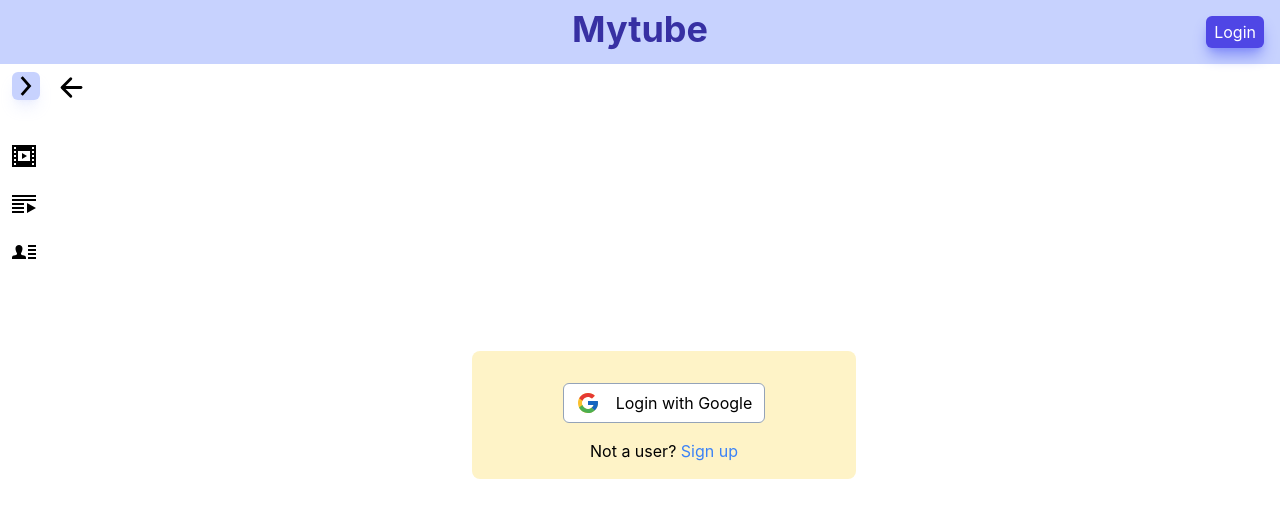
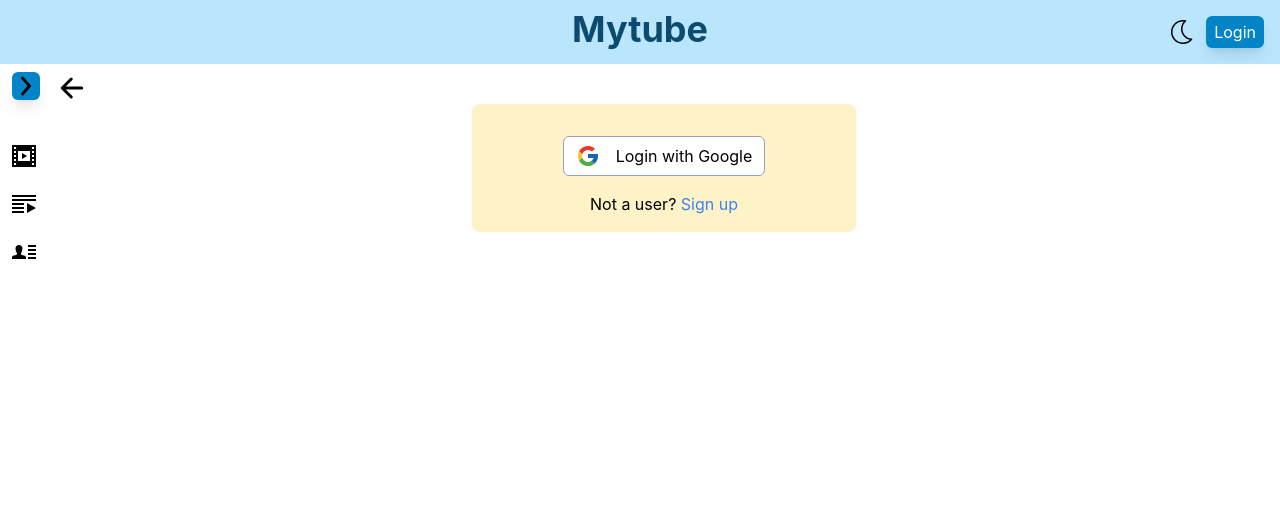
Before and after one commit to abhinav-raman/MyTube, a Next.js app: page /login in a window 1280 px wide. Shown: the top 518 px of the page. Built offline with nearby package versions, Linux system fonts and the light colour scheme.

Commit message:
Added dark theme support

```diff
--- a/components/Header.tsx
+++ b/components/Header.tsx
@@ -3,9 +3,15 @@ import { useRouter } from "next/router";
 import { useContext } from "react";
 import { LoggedInContext } from "../context/LoggedInContext";
 import { logOut } from "../firebase/firebase-auth";
+import { ThemeContext, THEMES } from "../context/ThemeContext";
+
+import darkThemeIcon from "../assets/images/dark-theme-icon.svg";
+import lightThemeIcon from "../assets/images/light-theme-icon.svg";
+import Image from "next/image";
 
 const Header = () => {
 	const router = useRouter();
+	const themeContext = useContext(ThemeContext);
 	const { isLoggedIn, setIsLoggedIn } = useContext(LoggedInContext);
 
 	const logoutHandler = async () => {
@@ -18,16 +24,38 @@ const Header = () => {
 		}
 	};
 
+	const toggleThemeHandler = () => {
+		themeContext.setCurrentTheme(
+			themeContext.currentTheme === THEMES.DARK ? THEMES.LIGHT : THEMES.DARK
+		);
+	};
+
 	return (
-		<header className="fixed flex justify-center w-full h-16 bg-indigo-200 z-10">
-			<h1 className="text-4xl font-bold cursor-pointer my-[9px] text-indigo-800">
+		<header className="fixed flex justify-center w-full h-16 bg-sky-200 dark:bg-sky-900 z-10">
+			<h1 className="text-4xl font-bold cursor-pointer my-[9px] text-sky-900 dark:text-white">
 				<Link href="/">
 					<a>Mytube</a>
 				</Link>
 			</h1>
-			<div className="h-max absolute right-4 my-4">
+			<div className="h-max absolute right-4 my-4 flex">
+				<button onClick={toggleThemeHandler} className="h-8 w-8 p-1 mr-2">
+					{themeContext.currentTheme === THEMES.DARK ? (
+						<Image
+							src={lightThemeIcon}
+							alt="light-theme-icon"
+							layout="responsive"
+						/>
+					) : (
+						<Image
+							src={darkThemeIcon}
+							alt="dark-theme-icon"
+							layout="responsive"
+              className="text-sky-200"
+						/>
+					)}
+				</button>
 				<button
-					className="h-8 px-2 rounded-md bg-indigo-600 hover:bg-indigo-600/75 text-white shadow-lg shadow-indigo-400"
+					className="h-8 px-2 rounded-md bg-sky-600 hover:bg-sky-600/75 text-white shadow-lg dark:hover:bg-sky-600/75"
 					onClick={() => (isLoggedIn ? logoutHandler() : router.push("/login"))}
 				>
 					{isLoggedIn ? "Logout" : "Login"}
--- a/components/Layout.tsx
+++ b/components/Layout.tsx
@@ -1,13 +1,22 @@
+import { useContext } from "react";
+import { ThemeContext } from "../context/ThemeContext";
 import Header from "./Header";
 import Sidebar from "./Sidebar";
+import { THEMES } from "../context/ThemeContext";
 
 const Layout = ({ children }: any) => {
+	const themeContext = useContext(ThemeContext);
+
 	return (
-		<>
+		<div
+			className={`min-h-screen antialiased ${
+				themeContext.currentTheme === THEMES.DARK ? "dark" : "light"
+			}`}
+		>
 			<Header />
 			<Sidebar />
 			{children}
-		</>
+		</div>
 	);
 };
 
--- a/components/Sidebar.tsx
+++ b/components/Sidebar.tsx
@@ -14,13 +14,14 @@ const Sidebar = () => {
 	const { isExpanded, invertIsExpanded } = useContext(SideBarContext);
 	return (
 		<div
-			className={`fixed min-h-screen mt-16 transition-all ${
+			className={`fixed min-h-screen mt-16 transition-all  ${
 				isExpanded ? "w-64" : "w-12"
 			}`}
 		>
 			<div className="flex w-full justify-end items-center mb-6">
 				<button
-					className={`w-7 h-7 text-center bg-indigo-200 hover:bg-indigo-200/75 m-2 p-1 rounded-md shadow-lg shadow-indigo-300/20`}
+					className={`w-7 h-7 text-center bg-sky-600 hover:bg-sky-600/75
+             m-2 p-1 rounded-md shadow-lg`}
 					onClick={invertIsExpanded}
 				>
 					<Image
@@ -36,8 +37,10 @@ const Sidebar = () => {
 					<Link href="/">
 						<a
 							title="Videos"
-							className={`flex p-2 hover:bg-indigo-200 hover:shadow-lg shadow-indigo-200/20 cursor-pointer rounded-r-lg ${
-								router.asPath === "/" ? "bg-indigo-200 shadow-lg" : ""
+							className={`flex p-2 hover:bg-sky-200/80 hover:dark:bg-sky-800/80 hover:shadow-lg shadow-sky-800/20 cursor-pointer rounded-r-lg ${
+								router.asPath === "/"
+									? "bg-sky-200 dark:bg-sky-800 shadow-2xl"
+									: ""
 							}`}
 						>
 							<div className="h-8 w-8 p-1">
@@ -45,11 +48,11 @@ const Sidebar = () => {
 									src={videoIcon}
 									layout="responsive"
 									alt="video"
-									className="fill-indigo-200"
+									className="fill-sky-200"
 								/>
 							</div>
 							{isExpanded && (
-								<p className="ml-2 text-lg font-medium text-indigo-800">
+								<p className="ml-2 text-lg font-medium text-sky-800 dark:text-white">
 									Videos
 								</p>
 							)}
@@ -60,15 +63,17 @@ const Sidebar = () => {
 					<Link href="/playlists">
 						<a
 							title="Playlists"
-							className={`flex p-2 hover:bg-indigo-200 hover:shadow-lg shadow-indigo-200/20 cursor-pointer rounded-r-lg ${
-								router.asPath === "/playlists" ? "bg-indigo-200 shadow-lg" : ""
+							className={`flex p-2 hover:bg-sky-200/80 hover:dark:bg-sky-800/80 hover:shadow-lg shadow-sky-800/20 cursor-pointer rounded-r-lg ${
+								router.asPath === "/playlists"
+									? "bg-sky-200 dark:bg-sky-800 shadow-2xl"
+									: ""
 							}`}
 						>
 							<div className="h-8 w-8 p-1">
 								<Image src={playlistIcon} layout="responsive" alt="video" />
 							</div>
 							{isExpanded && (
-								<p className="ml-2 text-lg font-medium text-indigo-800">
+								<p className="ml-2 text-lg font-medium text-sky-800 dark:text-white">
 									Playlists
 								</p>
 							)}
@@ -79,15 +84,17 @@ const Sidebar = () => {
 					<Link href="/account">
 						<a
 							title="Account"
-							className={`flex p-2 hover:bg-indigo-200 hover:shadow-lg shadow-indigo-200/20 cursor-pointer rounded-r-lg ${
-								router.asPath === "/account" ? "bg-indigo-200 shadow-lg" : ""
+							className={`flex p-2 hover:bg-sky-200/80 hover:dark:bg-sky-800/80 hover:shadow-lg shadow-sky-800/20 cursor-pointer rounded-r-lg ${
+								router.asPath === "/account"
+									? "bg-sky-200 dark:bg-sky-800 shadow-2xl"
+									: ""
 							}`}
 						>
 							<div className="h-8 w-8 p-1">
 								<Image src={accountIcon} layout="responsive" alt="video" />
 							</div>
 							{isExpanded && (
-								<p className="ml-2 text-lg font-medium text-indigo-800">
+								<p className="ml-2 text-lg font-medium text-sky-800 dark:text-white">
 									Account
 								</p>
 							)}
--- a/components/VideoFile.tsx
+++ b/components/VideoFile.tsx
@@ -35,7 +35,7 @@ const VideoTile = ({
 						className="rounded-t-lg border-0"
 					/>
 				</div>
-				<h4 className="font-bold line-clamp-2 p-2" title={videoData.title}>
+				<h4 className="font-bold line-clamp-2 px-2 py-1" title={videoData.title}>
 					{videoData.title}
 				</h4>
 			</a>
--- /dev/null
+++ b/context/ThemeContext.tsx
@@ -0,0 +1,39 @@
+import React, { useEffect, useRef, useState } from "react";
+
+
+export const THEMES = {
+  LIGHT: "light",
+  DARK: "dark",
+}
+
+export const ThemeContext = React.createContext({
+	currentTheme: THEMES.LIGHT,
+	setCurrentTheme: (theme: string) => {},
+});
+
+export const ThemeContextProvider = ({ children }: any) => {
+	const [currentTheme, setCurrentTheme] = useState<string>(THEMES.LIGHT);
+
+	// useEffect(() => {
+	// 	const localUserId = localStorage.getItem("userId") || "";
+	// 	setUserId(localUserId);
+	// 	setIsLoggedIn(localUserId.length > 0 ? true : false);
+	// }, []);
+
+  const setThemeHandler = (theme: string) => {
+    console.log(theme);
+
+    setCurrentTheme(theme);
+  }
+
+	return (
+		<ThemeContext.Provider
+			value={{
+				currentTheme: currentTheme,
+				setCurrentTheme: setThemeHandler,
+			}}
+		>
+			{children}
+		</ThemeContext.Provider>
+	);
+};
--- a/pages/_app.tsx
+++ b/pages/_app.tsx
@@ -3,15 +3,18 @@ import type { AppProps } from "next/app";
 import Layout from "../components/Layout";
 import { SidebarContextProvider } from "../context/SidebarStateContext";
 import { LoggedInContextProvider } from "../context/LoggedInContext";
+import { ThemeContextProvider } from "../context/ThemeContext";
 
 function MyApp({ Component, pageProps }: AppProps) {
 	return (
 		<LoggedInContextProvider>
-			<SidebarContextProvider>
-				<Layout>
-					<Component {...pageProps} />
-				</Layout>
-			</SidebarContextProvider>
+			<ThemeContextProvider>
+				<SidebarContextProvider>
+					<Layout>
+						<Component {...pageProps} />
+					</Layout>
+				</SidebarContextProvider>
+			</ThemeContextProvider>
 		</LoggedInContextProvider>
 	);
 }
--- a/pages/account.tsx
+++ b/pages/account.tsx
@@ -96,7 +96,7 @@ const Account: NextPage = () => {
 				}`}
 			>
 				<div className="h-8 flex justify-between mb-4 mx-2">
-					<h2 className="text-2xl font-bold text-yellow-800">Account</h2>
+					<h2 className="text-2xl font-bold text-sky-800 dark:text-white">Account</h2>
 				</div>
 				{currentUser && (
 					<section>
@@ -110,10 +110,10 @@ const Account: NextPage = () => {
 								/>
 							</div>
 							<div className="w-full">
-								<h2 className="text-2xl text-center font-bold text-yellow-600 mb-2">
+								<h2 className="text-2xl text-center font-bold text-sky-600 dark:text-white mb-2">
 									{currentUser.displayName}
 								</h2>
-								<h4 className="text-xl text-center font-semibold text-yellow-600/75">
+								<h4 className="text-xl text-center font-semibold text-sky-600/75 dark:text-white/75">
 									{currentUser.email}
 								</h4>
 							</div>
@@ -121,7 +121,7 @@ const Account: NextPage = () => {
 					</section>
 				)}
 				<div className="w-full mb-4 mx-2">
-					<h2 className="text-2xl font-bold text-yellow-800">Your Videos</h2>
+					<h2 className="text-2xl font-bold text-sky-800 dark:text-white">Your Videos</h2>
 					<div className="flex flex-wrap">
 						{!isLoading &&
 							videoResponseList &&
@@ -139,7 +139,7 @@ const Account: NextPage = () => {
 					</div>
 				</div>
 				<div className="w-full mb-4 mx-2">
-					<h2 className="text-2xl font-bold text-yellow-800">Your Playlists</h2>
+					<h2 className="text-2xl font-bold text-sky-800 dark:text-white">Your Playlists</h2>
 					<div className="flex flex-wrap">
 						{!isLoading &&
 							playlistResponseList &&
--- a/pages/playlists.tsx
+++ b/pages/playlists.tsx
@@ -65,9 +65,9 @@ const Playlists: NextPage = () => {
 				}`}
 			>
 				<div className="h-8 flex justify-between mb-4 mx-2">
-					<h2 className="text-2xl font-bold text-yellow-800">Playlists</h2>
+					<h2 className="text-2xl font-bold text-sky-800 dark:text-white">Playlists</h2>
 					<button
-						className="h-8 px-2 rounded-md bg-yellow-600 hover:bg-yellow-600/75 text-white shadow-lg shadow-yellow-400/75"
+						className="h-8 px-2 rounded-md bg-sky-600 hover:bg-sky-600/75 text-white shadow-lg"
 						onClick={() =>
 							router.push({ pathname: "add/", query: { content: "playlist" } })
 						}
--- a/styles/globals.css
+++ b/styles/globals.css
@@ -8,12 +8,15 @@ body {
 	margin: 0;
 	font-family: -apple-system, BlinkMacSystemFont, Segoe UI, Roboto, Oxygen,
 		Ubuntu, Cantarell, Fira Sans, Droid Sans, Helvetica Neue, sans-serif;
-
-	height: 100%;
+	min-height: 100vh;
 }
 
 div#__next {
-  height: 100%;
+  min-height: 100vh;
+}
+
+body .dark {
+  @apply bg-slate-800
 }
 
 a {
--- a/tailwind.config.js
+++ b/tailwind.config.js
@@ -11,5 +11,6 @@ module.exports = {
 			}
 		},
 	},
+  darkMode: "class",
 	plugins: [require("@tailwindcss/line-clamp")],
 };
```
Also changed, not shown: pages/index.tsx (+7 -6 lines), assets/images/dark-theme-icon.svg (added), assets/images/light-theme-icon.svg (added).
